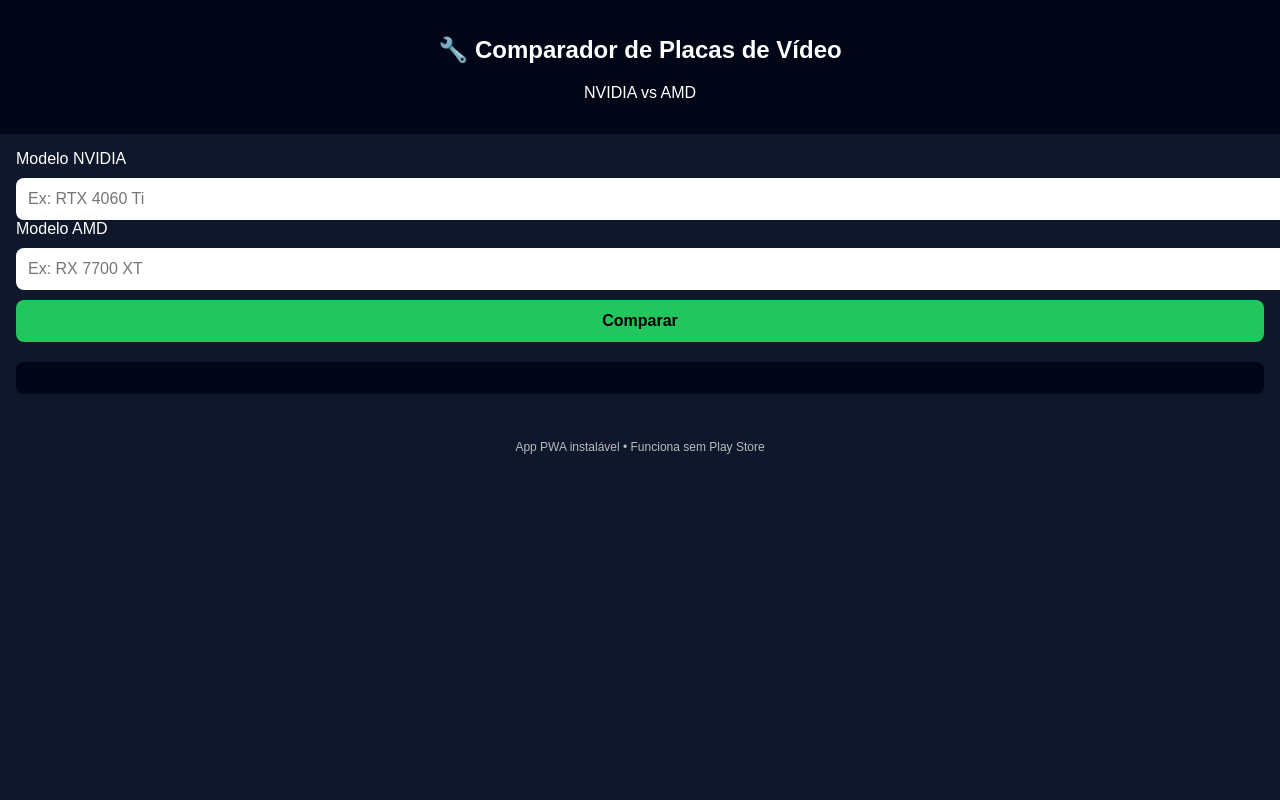
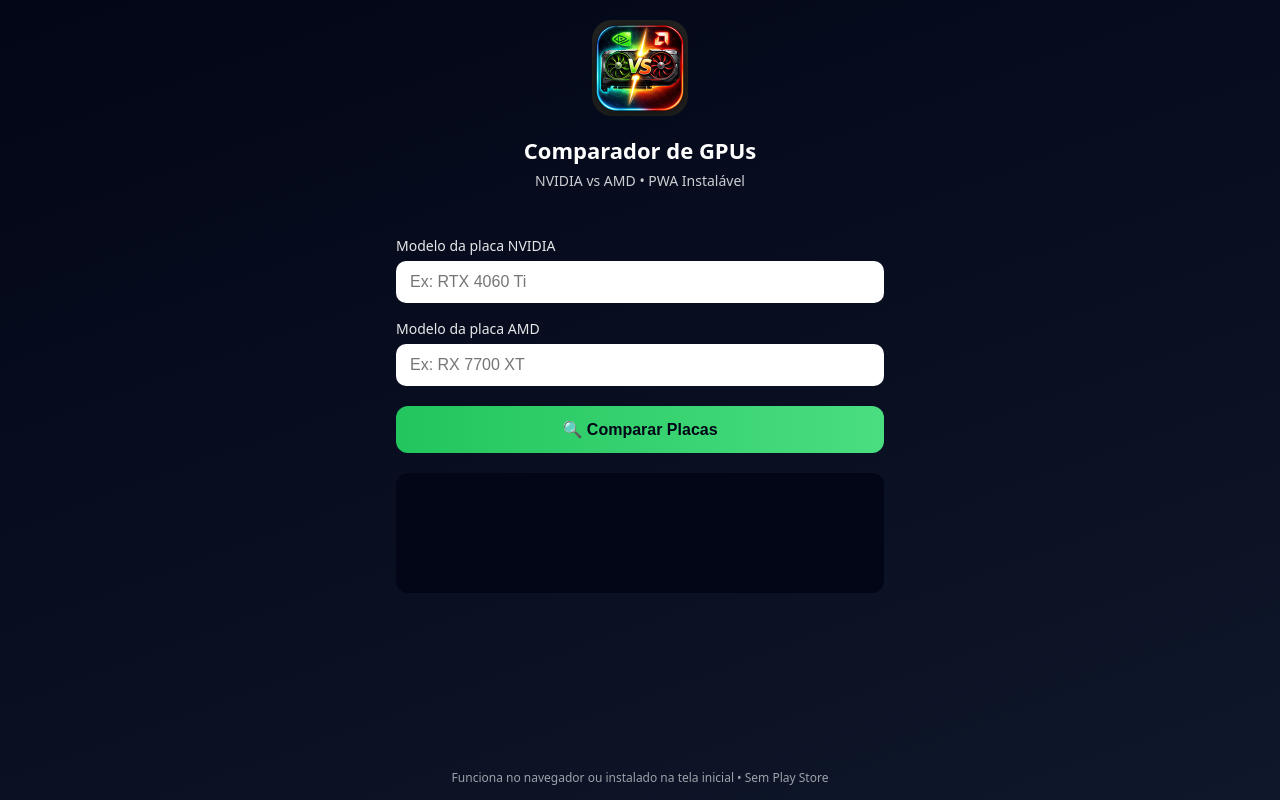
Before and after one commit to epilifcire-debug/NvidiaXAMD, a plain HTML site: page index.html in a window 1280 px wide. Drawn offline with Linux system fonts and the light colour scheme.

Commit message:
Refactor index.html for GPU comparison app
Updated HTML structure and styles for GPU comparison app, added PWA support and improved user interface.

```diff
--- a/index.html
+++ b/index.html
@@ -3,61 +3,204 @@
 <head>
   <meta charset="UTF-8" />
   <meta name="viewport" content="width=device-width, initial-scale=1" />
-  <title>Comparador de GPUs</title>
+  <title>Nvidia vs AMD • Comparador de GPUs</title>
+
+  <!-- PWA -->
   <link rel="manifest" href="manifest.json" />
   <meta name="theme-color" content="#0f172a" />
+
+  <!-- Favicon -->
+  <link rel="icon" href="favicon.ico" type="image/x-icon" />
+
+  <!-- Apple -->
+  <link rel="apple-touch-icon" href="icon-192.png" />
+
   <style>
-    body { font-family: Arial, sans-serif; margin: 0; background: #0f172a; color: #fff; }
-    header { padding: 16px; background: #020617; text-align: center; }
-    main { padding: 16px; }
-    input, button, textarea {
-      width: 100%; padding: 12px; margin-top: 10px; border-radius: 8px; border: none; font-size: 16px;
+    * { box-sizing: border-box; }
+
+    body {
+      margin: 0;
+      font-family: system-ui, -apple-system, BlinkMacSystemFont, 'Segoe UI', Roboto, Arial, sans-serif;
+      background: linear-gradient(160deg, #020617, #0f172a);
+      color: #fff;
+      min-height: 100vh;
+      display: flex;
+      flex-direction: column;
     }
-    button { background: #22c55e; color: #000; font-weight: bold; cursor: pointer; }
-    .result { margin-top: 20px; background: #020617; padding: 16px; border-radius: 8px; white-space: pre-wrap; }
-    footer { text-align: center; font-size: 12px; opacity: 0.7; margin-top: 30px; }
+
+    header {
+      padding: 20px 16px 10px;
+      text-align: center;
+    }
+
+    header img {
+      width: 96px;
+      height: 96px;
+      border-radius: 20px;
+      margin-bottom: 10px;
+    }
+
+    header h1 {
+      font-size: 22px;
+      margin: 4px 0 6px;
+    }
+
+    header p {
+      font-size: 14px;
+      opacity: 0.8;
+      margin: 0;
+    }
+
+    main {
+      flex: 1;
+      padding: 20px 16px;
+      max-width: 520px;
+      width: 100%;
+      margin: 0 auto;
+    }
+
+    label {
+      font-size: 14px;
+      opacity: 0.9;
+      display: block;
+      margin-top: 16px;
+      margin-bottom: 6px;
+    }
+
+    input {
+      width: 100%;
+      padding: 12px 14px;
+      border-radius: 10px;
+      border: none;
+      font-size: 16px;
+      outline: none;
+    }
+
+    button {
+      width: 100%;
+      margin-top: 20px;
+      padding: 14px;
+      font-size: 16px;
+      font-weight: bold;
+      border-radius: 12px;
+      border: none;
+      background: linear-gradient(90deg, #22c55e, #4ade80);
+      color: #020617;
+      cursor: pointer;
+      transition: transform 0.1s ease, opacity 0.1s ease;
+    }
+
+    button:active {
+      transform: scale(0.98);
+      opacity: 0.9;
+    }
+
+    .status {
+      margin-top: 16px;
+      font-size: 14px;
+      opacity: 0.85;
+      text-align: center;
+    }
+
+    .result {
+      margin-top: 20px;
+      background: #020617;
+      padding: 16px;
+      border-radius: 12px;
+      font-size: 14px;
+      line-height: 1.5;
+      white-space: pre-wrap;
+      min-height: 120px;
+    }
+
+    footer {
+      text-align: center;
+      padding: 14px 10px;
+      font-size: 12px;
+      opacity: 0.6;
+    }
+
+    .install-btn {
+      position: fixed;
+      bottom: 20px;
+      right: 20px;
+      background: #2563eb;
+      color: #fff;
+      padding: 12px 16px;
+      border-radius: 999px;
+      font-size: 14px;
+      display: none;
+      box-shadow: 0 10px 20px rgba(0,0,0,0.3);
+    }
   </style>
 </head>
 <body>
+
   <header>
-    <h2>🔧 Comparador de Placas de Vídeo</h2>
-    <p>NVIDIA vs AMD</p>
+    <img src="icon-192.png" alt="Ícone" />
+    <h1>Comparador de GPUs</h1>
+    <p>NVIDIA vs AMD • PWA Instalável</p>
   </header>
 
   <main>
-    <label>Modelo NVIDIA</label>
+    <label for="nvidia">Modelo da placa NVIDIA</label>
     <input id="nvidia" placeholder="Ex: RTX 4060 Ti" />
 
-    <label>Modelo AMD</label>
+    <label for="amd">Modelo da placa AMD</label>
     <input id="amd" placeholder="Ex: RX 7700 XT" />
 
-    <button onclick="comparar()">Comparar</button>
+    <button onclick="comparar()">🔍 Comparar Placas</button>
 
+    <div id="status" class="status"></div>
     <div id="saida" class="result"></div>
   </main>
 
   <footer>
-    App PWA instalável • Funciona sem Play Store
+    Funciona no navegador ou instalado na tela inicial • Sem Play Store
   </footer>
 
+  <button id="installBtn" class="install-btn">➕ Instalar App</button>
+
   <script>
+    // Registro do Service Worker
+    if ('serviceWorker' in navigator) {
+      navigator.serviceWorker.register('sw.js');
+    }
+
+    // Lógica de instalação do PWA
+    let deferredPrompt;
+    const installBtn = document.getElementById('installBtn');
+
+    window.addEventListener('beforeinstallprompt', (e) => {
+      e.preventDefault();
+      deferredPrompt = e;
+      installBtn.style.display = 'block';
+    });
+
+    installBtn.addEventListener('click', async () => {
+      if (!deferredPrompt) return;
+      deferredPrompt.prompt();
+      await deferredPrompt.userChoice;
+      deferredPrompt = null;
+      installBtn.style.display = 'none';
+    });
+
     async function comparar() {
       const nvidia = document.getElementById('nvidia').value.trim();
       const amd = document.getElementById('amd').value.trim();
       const saida = document.getElementById('saida');
+      const status = document.getElementById('status');
 
       if (!nvidia || !amd) {
-        saida.textContent = 'Informe os dois modelos para comparar.';
+        saida.textContent = '';
+        status.textContent = 'Informe os dois modelos para comparar.';
         return;
       }
 
-      saida.textContent = '🔍 Buscando informações e comparando...';
+      status.textContent = '🔎 Buscando informações e comparando...';
+      saida.textContent = '';
 
-      // Prompt base que você definiu
-      const prompt = `Compare as placas de vídeo:\nNVIDIA: ${nvidia}\nAMD: ${amd}\n\nFaça:\n- Resumo técnico de cada placa\n- Pontos fortes e fracos\n- Comparação de desempenho\n- Opinião de melhor compra para jogos e produtividade.`;
-
-      // AQUI você integra com sua API de IA + busca na internet
-      // Exemplo genérico usando fetch (substitua pela sua API real)
+      const prompt = `Você deve pesquisar na internet informações atualizadas sobre duas placas de vídeo.\n\nPlaca NVIDIA: ${nvidia}\nPlaca AMD: ${amd}\n\nForneça:\n- Resumo técnico de cada placa\n- Pontos fortes e fracos\n- Comparação de desempenho em jogos\n- Eficiência energética e custo-benefício\n- Conclusão: qual é a melhor compra e por quê.`;
 
       try {
         const response = await fetch('https://SUA_API_DE_IA_AQUI', {
@@ -67,16 +210,17 @@
         });
 
         const data = await response.json();
-        saida.textContent = data.result || 'Erro ao obter comparação.';
-      } catch (e) {
-        saida.textContent = '⚠️ Erro ao conectar com a API. Configure o backend.';
+
+        saida.textContent = data.result || data.text || 'Resposta recebida, mas em formato inesperado.';
+        status.textContent = '✅ Comparação concluída.';
+
+      } catch (err) {
+        console.error(err);
+        status.textContent = '⚠️ Erro ao conectar com a API.';
+        saida.textContent = 'Configure corretamente o backend em SUA_API_DE_IA_AQUI.';
       }
     }
+  </script>
 
-    // Registro básico de Service Worker
-    if ('serviceWorker' in navigator) {
-      navigator.serviceWorker.register('sw.js');
-    }
-  </script>
 </body>
 </html>
```
